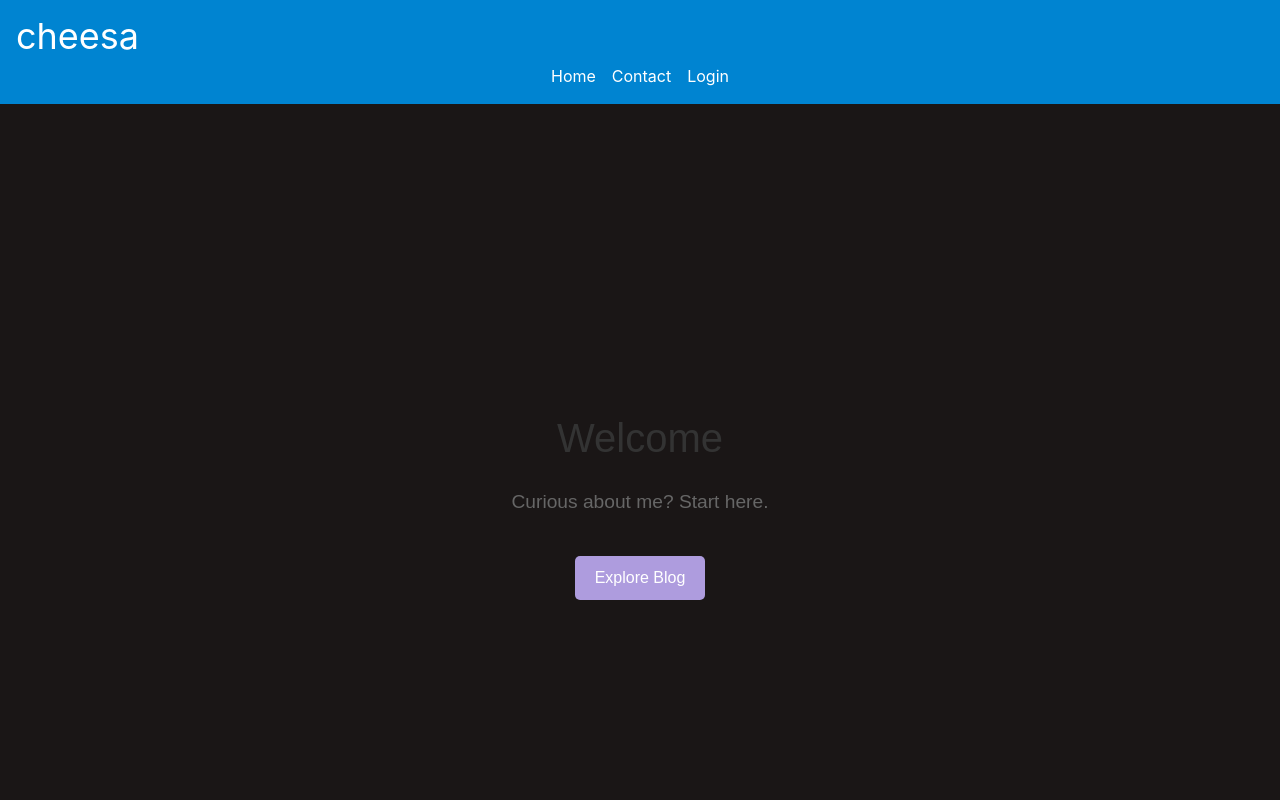
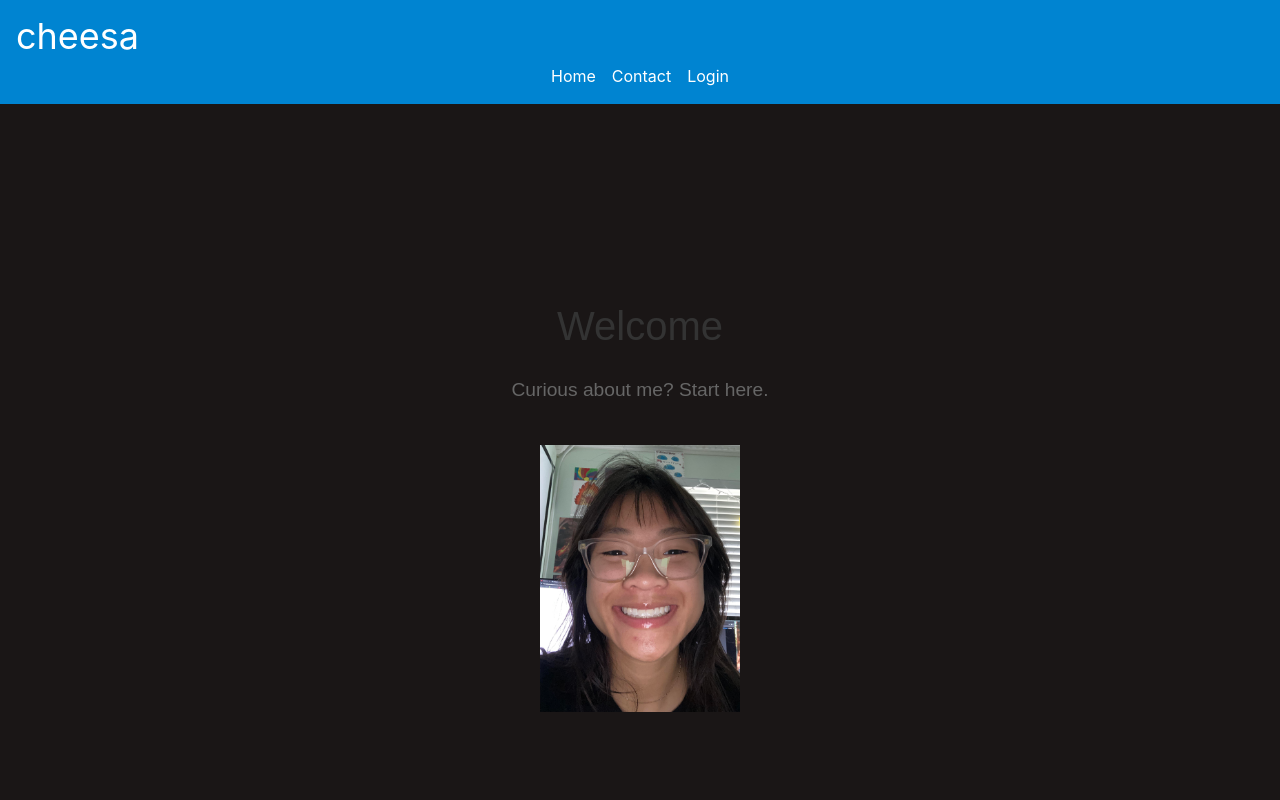
Before and after one commit to patbtran/the-beginning, a React (Vite) app: page / in a window 1280 px wide. Shown: the top 800 px of the page. Built offline with nearby package versions, Linux system fonts and the light colour scheme.

Commit message:
Replaced "Explore Blog" button with image w/ glowing borders when hovered over

```diff
--- a/src/pages/HomePage.jsx
+++ b/src/pages/HomePage.jsx
@@ -1,7 +1,7 @@
 import React from 'react';
 import { Link } from 'react-router-dom';
 import { useAuth } from '../Components/authWrapper/AuthContext';
-
+import explorebutton from '../assets/explorebutton.jpg';
 
 const HomePage = () => {
   const { isLoggedIn, login, logout } = useAuth();
@@ -40,21 +40,27 @@ const HomePage = () => {
       }}>
 
         <Link to="/blog">
-          <button style={{
-            padding: '10px 20px',
-            fontSize: '1rem',
-            backgroundColor: '#ae9cde',
-            color: 'white',
-            border: 'none',
-            borderRadius: '5px',
+          <img
+            src={explorebutton}
+            alt="Explore Button"
+           style={{
+            width: '200px',
             cursor: 'pointer',
-            transition: 'background-color 0.3s'
+            transitions: 'all 0.3s ease'
           }}
-          onMouseOver={(e) => e.target.style.backgroundColor = '#9a71c6'}
-          onMouseOut={(e) => e.target.style.backgroundColor = '#ae9cde'}
-          >
-            Explore Blog
-          </button>
+          onMouseOver={(e) => {
+            e.currentTarget.style.backgroundColor = '#e2eb38';
+            e.currentTarget.style.boxShadow = '0 0 20px rgba(225, 255, 76, 0.8)';
+            e.currentTarget.style.transform = 'scale(1.08)';
+          }}
+
+          onMouseOut={(e) => {
+            e.currentTarget.style.backgroundColor = '#ae9cde';
+            e.currentTarget.style.boxShadow = 'none';
+            e.currentTarget.style.transform = 'scale(1)';
+          }}
+          />
+
         </Link>
       </div>
     </div>
```
Also changed, not shown: src/assets/explorebutton.jpg (added).
